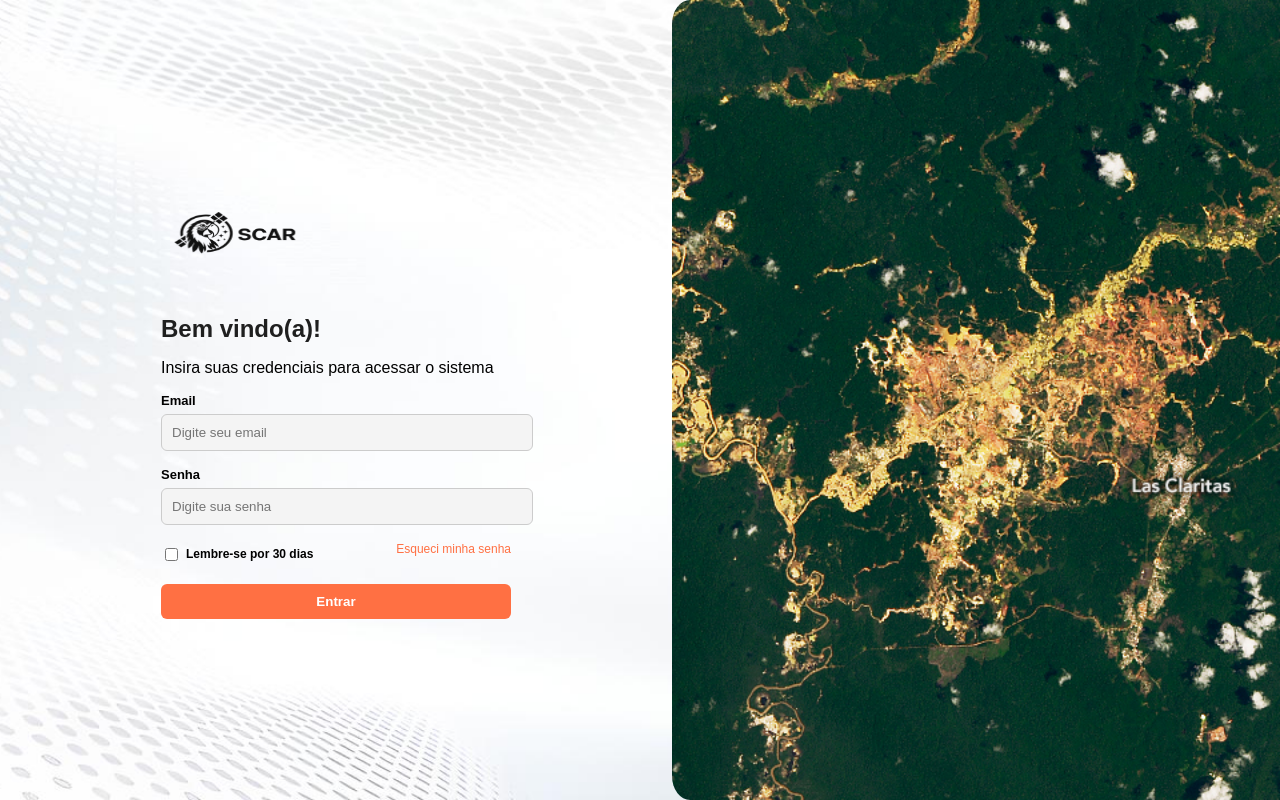
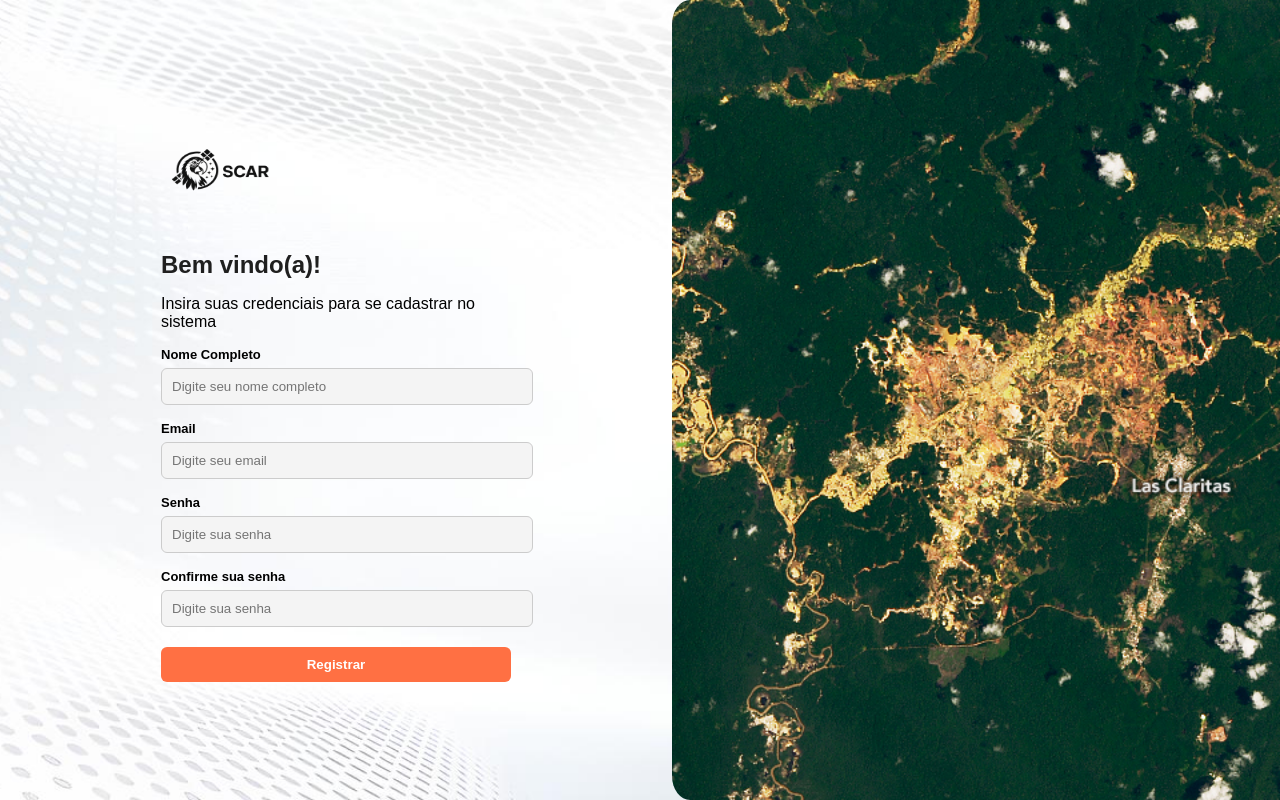
Before and after one commit to Our-time-Fatec/ABP-2025_1-Front, a React (Create React App) app: page / in a window 1280 px wide. Built offline with nearby package versions, Linux system fonts and the light colour scheme.

Commit message:
Criação do botão e tela de registro, ainda não funcionais

```diff
--- a/src/App.tsx
+++ b/src/App.tsx
@@ -2,6 +2,7 @@ import React from "react";
 import { BrowserRouter, Routes, Route } from "react-router-dom";
 import Login from "./pages/login/login";
 import MapViewer from "./pages/mapView/MapViewer";
+import Register from "./pages/register/register";
 import { AuthProvider } from "./context/auth";
 import { PrivateRoute } from "./pages/routes/PrivateRoute";
 
@@ -10,7 +11,7 @@ function App() {
     <AuthProvider>
       <BrowserRouter>
         <Routes>
-          <Route path="/" element={<Login />} />
+          <Route path="/" element={<Register />} />
           <Route
             path="/mapa"
             element={
--- a/src/pages/login/login.tsx
+++ b/src/pages/login/login.tsx
@@ -91,6 +91,7 @@ function Login() {
             </div>
 
             <button type="submit">Entrar</button>
+            <button type="submit">Registre-se</button>
           </form>
         </div>
       </div>
--- a/src/pages/mapView/MapViewer.tsx
+++ b/src/pages/mapView/MapViewer.tsx
@@ -36,7 +36,7 @@ L.Icon.Default.mergeOptions({
 
 const minimalIcon = new L.Icon({
   iconUrl: "https://unpkg.com/leaflet@1.9.4/dist/images/marker-icon.png",
-  iconSize: [18, 28], // menor que o padrão
+  iconSize: [18, 28],
   iconAnchor: [9, 28],
   popupAnchor: [0, -28],
   shadowUrl: "",
@@ -63,7 +63,7 @@ const MapViewer: React.FC = () => {
 
   const handleLogout = () => {
     clearToken();
-    navigate("/"); // Redireciona para a página de login
+    navigate("/");
   };
 
   const {
--- /dev/null
+++ b/src/pages/register/register.css
@@ -0,0 +1,131 @@
+body {
+  margin: 0;
+}
+.login-wrapper {
+  display: flex;
+  height: 100vh;
+  font-family: Arial, sans-serif;
+}
+
+.login-left {
+  flex: 1;
+  display: flex;
+  justify-content: center;
+  align-items: center;
+  padding: 2rem;
+}
+
+.login-box {
+  max-width: 350px;
+  width: 100%;
+}
+
+.logo {
+  width: 120px;
+  margin-bottom: 20px;
+}
+
+.login-box h2 {
+  font-size: 24px;
+  margin-bottom: 8px;
+  color: #1f1f1f;
+}
+
+/* .login-box p {
+  font-size: 14px;
+  margin-bottom: 20px;
+  color: #444;
+} */
+
+.login-box label {
+  font-weight: bold;
+  font-size: 13px;
+  display: block;
+  margin-top: 16px;
+  margin-bottom: 6px;
+}
+
+.login-box input[type="email"],
+.login-box input[type="password"] {
+  width: 100%;
+  padding: 10px;
+  border: 1px solid #ccc;
+  border-radius: 6px;
+  background-color: #f4f4f4;
+  color: #333;
+}
+
+.remember-me {
+  display: flex;
+  flex-direction: row;
+  align-items: center;
+  margin-top: 10px;
+  gap: 5px
+}
+
+.remember-me span{
+  font-size: 12px;
+  color: #000;
+  font-weight: bold;
+}
+
+.options {
+  display: flex;
+  justify-content: space-between;
+  align-items: center;
+  font-size: 12px;
+  margin-top: 10px;
+}
+
+.options a {
+  color: #ff7043;
+  text-decoration: none;
+}
+
+.error{
+  color: #ff0000;
+  font-size: 14px;
+  margin-bottom: 20px;
+}
+
+.login-box button {
+  width: 100%;
+  margin-top: 20px;
+  padding: 10px;
+  background-color: #ff7043;
+  border: none;
+  border-radius: 6px;
+  color: white;
+  font-weight: bold;
+  cursor: pointer;
+  transition: background 0.3s ease;
+}
+
+.login-box button:hover {
+  background-color: #e55c2f;
+}
+
+.login-right {
+  flex: 1;
+  display: flex;
+  justify-content: center;
+  align-items: center;
+  overflow: hidden;
+}
+
+.map-image {
+  width: 100%;
+  height: 100%;
+  object-fit: cover;
+  border-top-left-radius: 3%;
+  border-bottom-left-radius: 3%;
+}
+.background-image {
+  position: absolute;
+  top: 0;
+  left: 0;
+  width: 100%;
+  height: 100%;
+  object-fit: cover;
+  z-index: -1;
+}
--- /dev/null
+++ b/src/pages/register/register.tsx
@@ -0,0 +1,117 @@
+import { useForm } from "react-hook-form";
+import { z } from "zod";
+import { zodResolver } from "@hookform/resolvers/zod";
+import { useNavigate } from "react-router-dom";
+import "./register.css";
+import mapImg from "../../assets/map.png";
+import logoImg from "../../assets/logo.png";
+import backgroundImg from "../../assets/background.jpg";
+import { login } from "../../http/api";
+import { asyncCatchError } from "../../utils/try-catch";
+import { useAuth } from "../../context/auth";
+
+const registerSchema = z.object({
+  email: z
+    .string()
+    .nonempty("Email é obrigatório")
+    .email("Email ou senha inválidos"),
+  password: z.string().min(6, "Senha deve ter pelo menos 6 caracteres"),
+  name:z.string(),
+  lembrar: z.boolean().optional(),
+});
+
+type RegisterFormData = z.infer<typeof registerSchema>;
+
+function Register() {
+  const navigate = useNavigate();
+  const { setToken } = useAuth();
+
+  const {
+    register,
+    handleSubmit,
+    formState: { errors },
+  } = useForm<RegisterFormData>({
+    resolver: zodResolver(registerSchema),
+    defaultValues: {
+      name: "",
+      email: "",
+      password: "",
+    },
+  });
+
+  const onSubmit = async (data: RegisterFormData) => {
+    console.log("Dados do formulário:", data);
+
+    const [err, res] = await asyncCatchError(login(data));
+
+    if (err) {
+      alert(err.message);
+      return;
+    }
+
+    setToken(res.token);
+
+    navigate("/login");
+    return
+  };
+
+  return (
+    <div className="login-wrapper">
+      <img src={backgroundImg} alt="fundo" className="background-image" />
+
+      <div className="login-left">
+        <div className="login-box">
+          <img src={logoImg} alt="Logo" className="logo" />
+          <h2>Bem vindo(a)!</h2>
+          <p>Insira suas credenciais para se cadastrar no sistema</p>
+          <form onSubmit={handleSubmit(onSubmit)}>
+            <label>Nome Completo</label>
+              <input
+              type="password"
+              placeholder="Digite seu nome completo"
+              {...register("name")}
+            />
+            {errors.password && (
+              <p className="error">{errors.password.message}</p>
+            )}
+            <label>Email</label>
+            <input
+              type="email"
+              placeholder="Digite seu email"
+              {...register("email")}
+            />
+            {errors.email && <p className="error">{errors.email.message}</p>}
+
+            <label>Senha</label>
+            <input
+              type="password"
+              placeholder="Digite sua senha"
+              {...register("password")}
+            />
+            {errors.password && (
+              <p className="error">{errors.password.message}</p>
+            )}
+
+            <label>Confirme sua senha</label>
+            <input
+              type="password"
+              placeholder="Digite sua senha"
+              {...register("password")}
+            />
+            {errors.password && (
+              <p className="error">{errors.password.message}</p>
+            )}
+
+            <button type="submit">Registrar</button>
+          </form>
+        </div>
+      </div>
+
+      <div className="login-right">
+        <img src={mapImg} alt="Mapa" className="map-image" />
+      </div>
+    </div>
+  );
+}
+
+export default Register;
```
